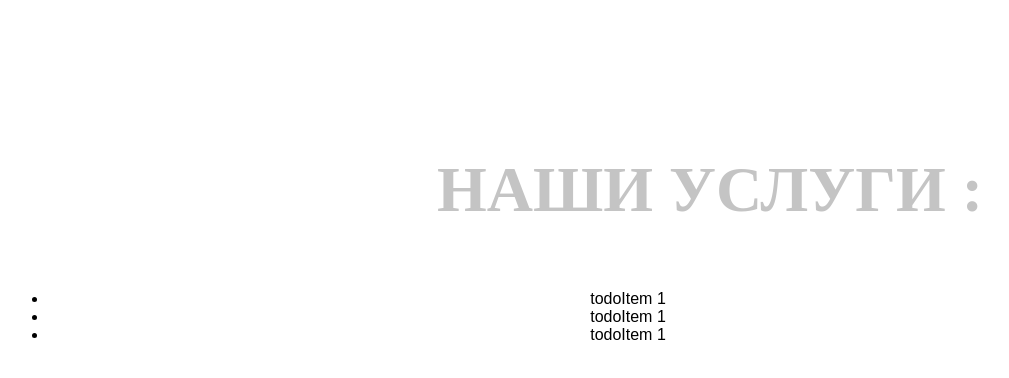
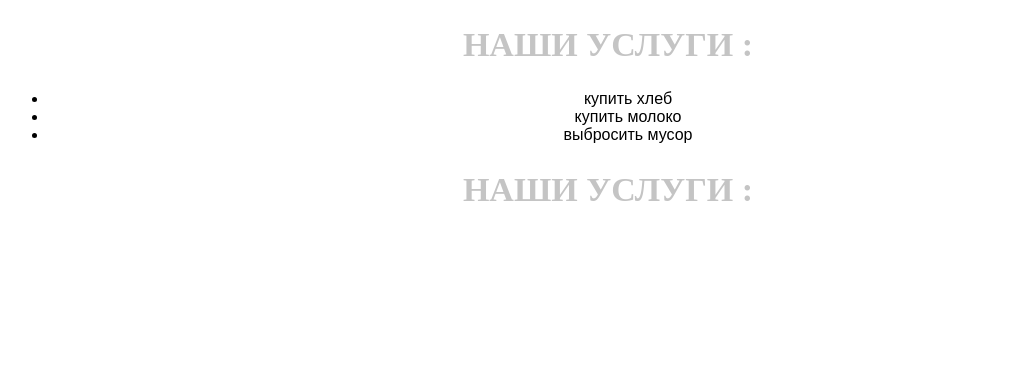
Before and after one commit to Shilachkashila/awesome-vue, a Vue app: page / in a window 1280 px wide. Shown: the top 378 px of the page, without its empty margins (32-1041 px from the left). Built offline with nearby package versions, Linux system fonts and the light colour scheme.

Commit message:
09.01.21 добавленик данных data props )

```diff
--- a/src/App.vue
+++ b/src/App.vue
@@ -5,6 +5,7 @@
     <todo-list
     v-bind:todos= "todos"
     />
+    <title-grey/>
   </div>
 </template>
 
@@ -21,6 +22,10 @@
       { id: 1, title: 'купить хлеб', completed: false },
       { id: 2, title: 'купить молоко', completed: false },
       { id: 3, title: 'выбросить мусор', completed: false },
+    ],
+    titlesGr: [
+      { id: 1, title: 'сделать сегодня', completed: false },
+      { id: 2, title: 'доделать завтра', completed: false },
     ]
   };
   },
@@ -34,7 +39,7 @@
 
 <style>
 #app {
-  width: 1200px;
+  max-width: 1200px;
   margin: auto;
   font-family: sans-serif;
   text-align: center;
--- a/src/components/titleGrey.vue
+++ b/src/components/titleGrey.vue
@@ -1,7 +1,5 @@
 <template>
-  <div>
     <h2 class="title__grey">НАШИ УСЛУГИ :</h2>
-  </div>
 </template>
 <script>
 export default {
@@ -13,13 +11,10 @@ export default {
 </script>
 <style>
 .title__grey {
-    padding-top: 105px;
-    padding-left: 17%;
-    padding-bottom: 15px;
     font-family: Montserrat;
     font-weight: 900;
-    font-size: 64px;
-    line-height: 64px;
+    font-size: 34px;
+    line-height: 34px;
     color: #C4C4C4;
 }
 </style>
--- a/src/components/todoItem.vue
+++ b/src/components/todoItem.vue
@@ -1,15 +1,15 @@
 <template lang="html">
-      <li>todoItem 1</li>
+      <li>{{todo.title}}</li>
 </template>
 
 <script>
 export default {
-//   props: {
-//     todo: {
-//     type: object,
-//     required: true
-//   }
-// }
+   props: {
+     todo: {
+     type: Object,
+     required: true
+   }
+ }
 };
 </script>
 
--- a/src/components/todoList.vue
+++ b/src/components/todoList.vue
@@ -3,6 +3,7 @@
     <ul>
       <todoItem
       v-for="todo in todos" :key="todo.title"
+      :todo="todo"
       />
     </ul>
   </div>
```
Lines whose indentation alone changed are shown as unchanged.
